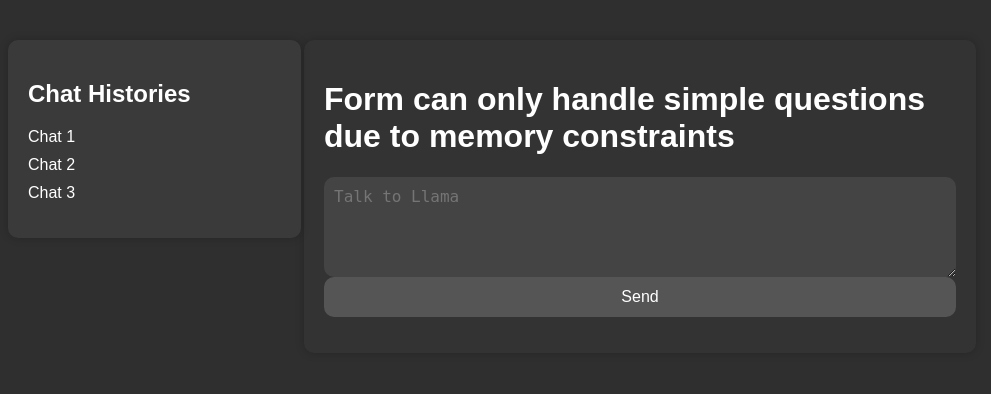
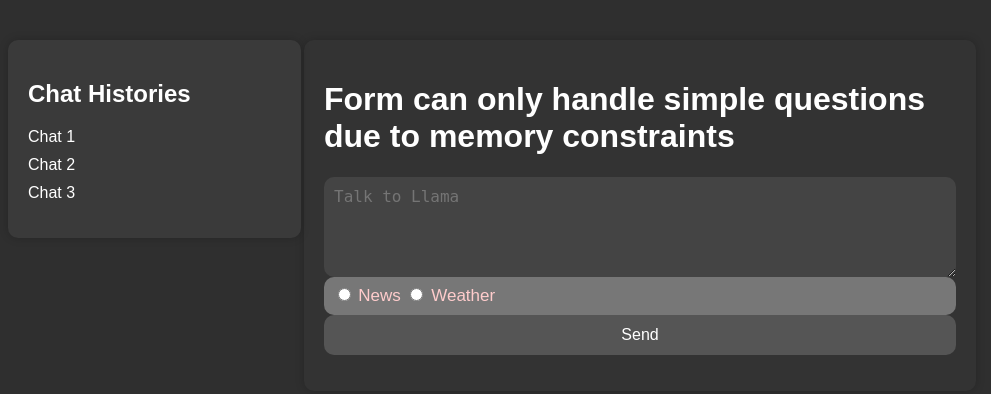
Before and after one commit to rodrigomv29/slmoi, a Flask app: page / in a window 1280 px wide. Shown: the top 394 px of the page, without its empty margins (0-991 px from the left). Run offline with Flask 3, Linux system fonts and the light colour scheme.

Commit message:
added radio buttons for openai function calling

```diff
--- a/templates/index.html
+++ b/templates/index.html
@@ -63,13 +63,22 @@
             cursor: pointer;
         }
         .button:hover {
-            background-color: #777777;
+            background-color: #888;
         }
         .response {
             margin-top: 20px;
             padding: 10px;
             background-color: #444444;
             border-radius: 10px;
+        }
+        .radio-buttons {
+            background-color: #777;
+            color: #ffcccc;
+            padding: 0.5em;
+            font-size: 17px;
+            border: none;
+            border-radius: 10px;
+
         }
 
     </style>
@@ -88,6 +97,12 @@
         <form method="post">
             <textarea class="text-area" name="user_input" placeholder="Talk to Llama"></textarea>
             <input type="hidden" name="user_name" value="guest">
+            <div class="radio-buttons">
+                <input type="radio" id="news" name="function_calling" value="News">
+                <label for="news">News</label>
+                <input type="radio" id="weather" name="function_calling" value="Weather">
+                <label for="weather">Weather</label>
+            </div>
             <button class="button" type="submit">Send</button>
         </form>
         {% if user_input %}
```
